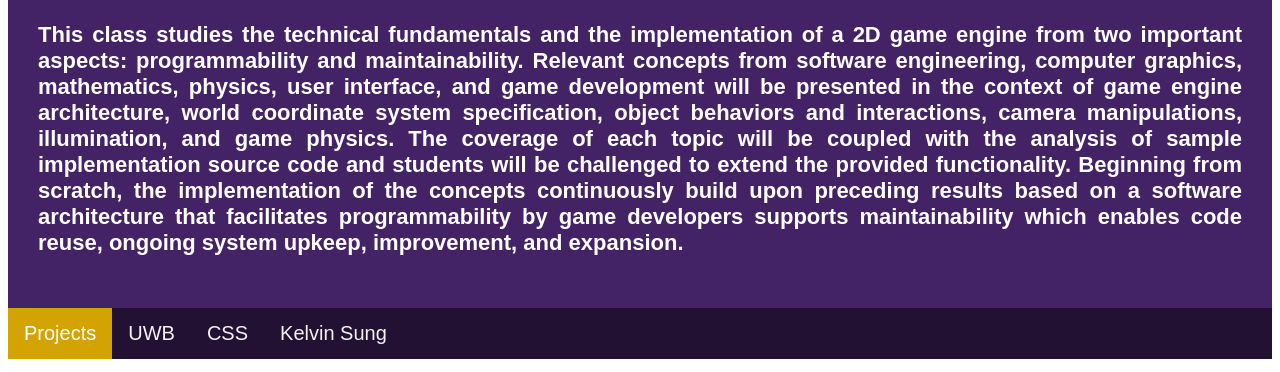
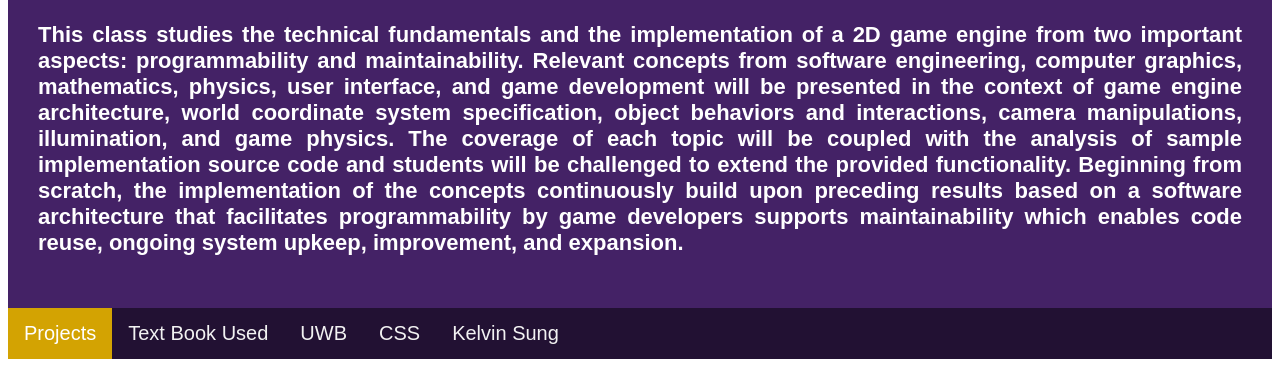
Before and after one commit to myuwbclasses/CSS452, a plain HTML site: page index.html in a window 1280 px wide. Shown: the part 244-616 px from the top of the page. Drawn offline with Linux system fonts and the light colour scheme.

Commit message:
Update index.html

```diff
--- a/index.html
+++ b/index.html
@@ -120,6 +120,7 @@ text-align: justify;
 
 <div class="topnav">
   <a class="active" href="">Projects</a>
+  <a href="https://gamethemedgroup.github.io/GTCS-GameEngine/">Text Book Used</a>
   <a href="https://www.uwb.edu/">UWB</a>
   <a href="https://www.uwb.edu/css">CSS</a>
   <a href="http://faculty.washington.edu/ksung/">Kelvin Sung</a>
```
